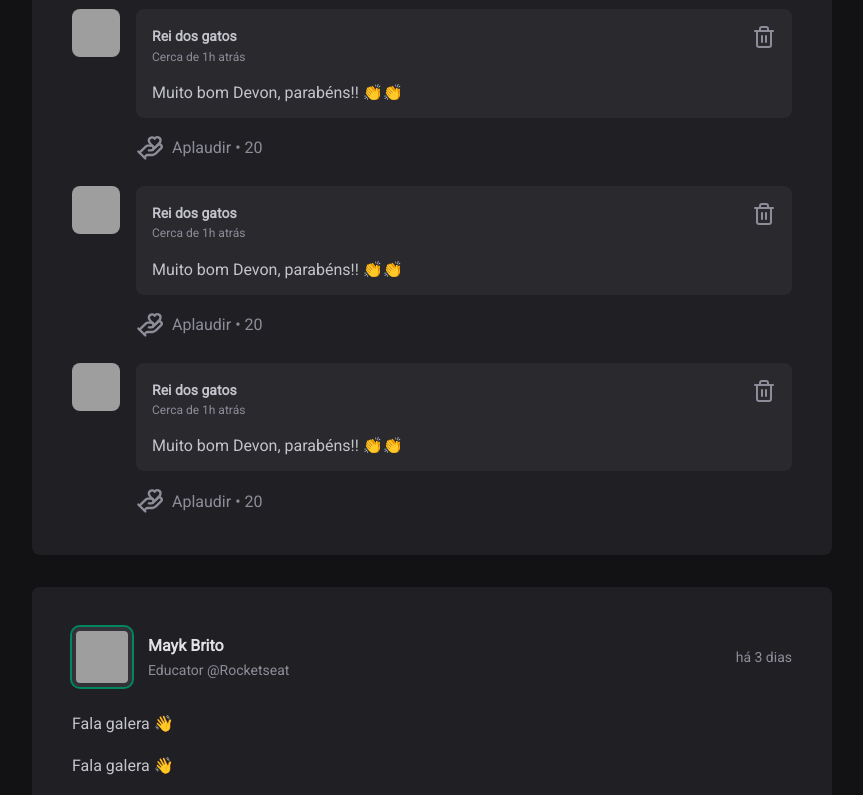
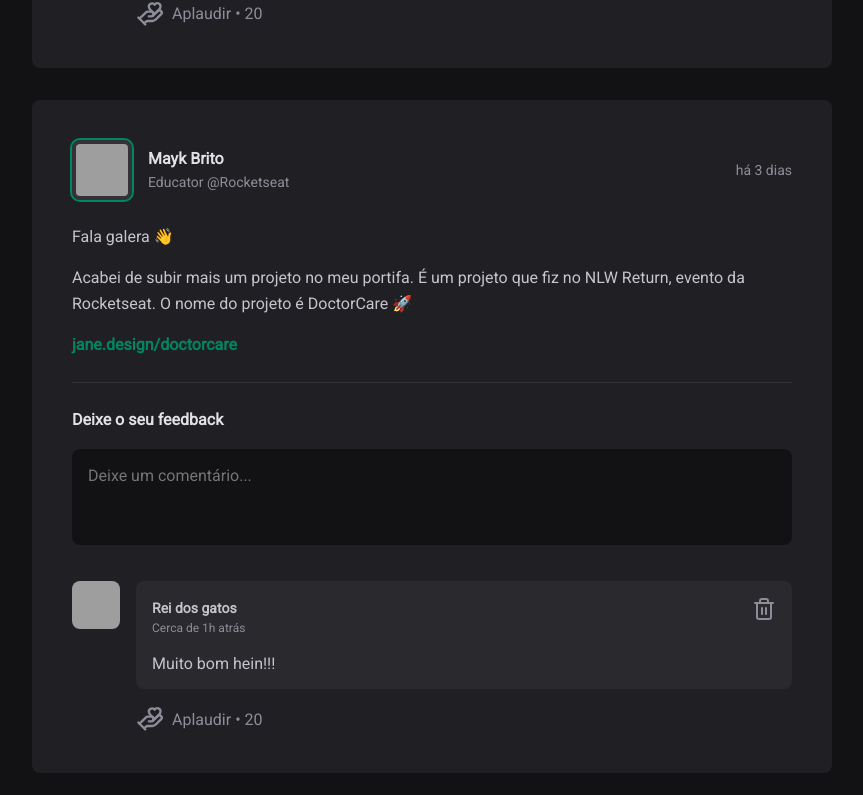
Before and after one commit to eriksgda/Catchatt-project, a React (Vite) app: page / in a window 1280 px wide. Shown: the part 718-1513 px from the top of the page, without its empty margins (352-1215 px from the left). Built offline with nearby package versions, Linux system fonts and the light colour scheme; grey boxes are pictures that could not be loaded.

Commit message:
update post component

```diff
--- a/src/App.jsx
+++ b/src/App.jsx
@@ -17,8 +17,6 @@
     content: [
       { type: 'paragraph', content: 'Fala galera 👋' },
       { type: 'paragraph', content: 'Acabei de subir mais um projeto no meu portifa. É um projeto que fiz no NLW Return, evento da Rocketseat. O nome do projeto é DoctorCare 🚀' },
-      { type: 'paragraph', content: 'Acabei de subir mais um projeto no meu portifa. É um projeto que fiz no NLW Return, evento da Rocketseat. O nome do projeto é DoctorCare 🚀' },
-      { type: 'paragraph', content: 'Acabei de subir mais um projeto no meu portifa. É um projeto que fiz no NLW Return, evento da Rocketseat. O nome do projeto é DoctorCare 🚀' },
       { type: 'link', content: 'BLERGH.design/doctorcare' },
     ],
     publishedAt: new Date('2024-05-23 16:42:00'),
@@ -32,10 +30,8 @@
     },
     content: [
       { type: 'paragraph', content: 'Fala galera 👋' },
-      { type: 'paragraph', content: 'Fala galera 👋' },
       { type: 'paragraph', content: 'Acabei de subir mais um projeto no meu portifa. É um projeto que fiz no NLW Return, evento da Rocketseat. O nome do projeto é DoctorCare 🚀' },
-      { type: 'paragraph', content: 'Fala galera 👋' },
-      { type: 'paragraph', content: 'Fala galera 👋' },
+
       { type: 'link', content: 'jane.design/doctorcare' },
     ],
     publishedAt: new Date('2024-05-20 23:58:05'),
@@ -53,6 +49,7 @@
           {posts.map(post =>{
             return(
               <Post
+                key={post.id}
                 author={post.author}
                 content={post.content}
                 publishedAt={post.publishedAt}
--- a/src/components/Comments/Comments.jsx
+++ b/src/components/Comments/Comments.jsx
@@ -2,7 +2,12 @@
 import s from './Comments.module.css'
 import { Avatar } from '../Avatar/Avatar'
 
-export function Comments() {
+export function Comments({content, onDeleteComment}) {
+
+  function handleDeleteComment(){
+    onDeleteComment(content);
+  }
+
   return (
     <div className={s.comment}>
       <Avatar Border={false} src="https://i.pinimg.com/236x/97/af/77/97af774d991d6851e0d6b98e810b93b7.jpg" alt="" />
@@ -15,12 +20,12 @@
               <time title="24 de Maio de 2024">Cerca de 1h atrás</time>
             </div>
 
-            <button title="Deletar comentário">
+            <button onClick={handleDeleteComment} title="Deletar comentário">
               <Trash2 size={24} />
             </button>
           </header>
 
-          <p>Muito bom Devon, parabéns!! 👏👏</p>
+          <p>{content}</p>
         </div>
 
         <footer>
--- a/src/components/Posts/Post.jsx
+++ b/src/components/Posts/Post.jsx
@@ -4,16 +4,50 @@
 import { Avatar } from '../Avatar/Avatar'
 import { Comments } from '../Comments/Comments'
 import s from './Post.module.css'
+import { useState } from 'react'
+
 
 export function Post({author, publishedAt, content }){
   const publishedDate = format(publishedAt, "d 'de' LLLL 'às' HH:mm", {
     locale: ptBR
   })
-
   const publishedDateTime = formatDistanceToNow(publishedAt, {
     locale: ptBR,
     addSuffix: true
   })
+
+
+  const [comments, setComments] = useState([
+    'Muito bom hein!!!',
+  ])
+
+  const [newCommentText, setNewCommentText] = useState('');
+
+  function handlePublicComment(){
+    event.preventDefault();
+
+    setComments([...comments, newCommentText]);
+    setNewCommentText('');
+  }
+
+
+  function handleNewCommentChange(){
+    event.target.setCustomValidity('');
+    setNewCommentText(event.target.value);
+  }
+
+  function handleNewCommentInvalid() {
+    event.target.setCustomValidity('Esse campo é obrigatório!');
+  }
+
+  function deleteComment(commentToDelete){
+    const commentswithoutDeleted = comments.filter(comment => {
+      return comment != commentToDelete;
+    })
+    setComments(commentswithoutDeleted);
+  }
+
+  const isNewCommentEmpty = newCommentText.length === 0;
 
   return(
     <article className={s.post}>
@@ -32,30 +66,38 @@
       <div className={s.content}>
         {content.map(line => {
           if (line.type === 'paragraph') {
-            return <p>{line.content}</p>
+            return <p key={line.content}>{line.content}</p>
           } else if (line.type === 'link') {
-            return <p><a href='#'>{line.content}</a></p>
+            return <p key={line.content}><a href='#'>{line.content}</a></p>
           }
         })}
       </div>
 
-      <form className={s.comments}>
+      <form onSubmit={handlePublicComment} className={s.comments}>
         <strong>Deixe o seu feedback</strong>
 
         <textarea
+          name = 'comment'
           placeholder='Deixe um comentário...'
-
+          value={newCommentText}
+          onChange={handleNewCommentChange}
+          onInvalid={handleNewCommentInvalid}
+          required
         />
 
         <footer>
-          <button type='submit'>Publicar</button>
+          <button
+            type='submit'
+            disabled={isNewCommentEmpty}>
+            Publicar
+          </button>
         </footer>
       </form>
 
       <div className={s.commentList}>
-        <Comments />
-        <Comments />
-        <Comments />
+        {comments.map(comment => {
+          return <Comments key={comment} content={comment} onDeleteComment={deleteComment}/>
+        })}
       </div>
     </article>
   )
--- a/src/components/Posts/Post.module.css
+++ b/src/components/Posts/Post.module.css
@@ -110,8 +110,13 @@
 
 }
 
-.comments button[type=submit]:hover {
+.comments button[type=submit]:not(:disabled):hover {
   background: var(--green-300);
+}
+
+.comments button:disabled {
+  opacity: 0.7;
+  cursor: not-allowed;
 }
 
 .commentList{
```
